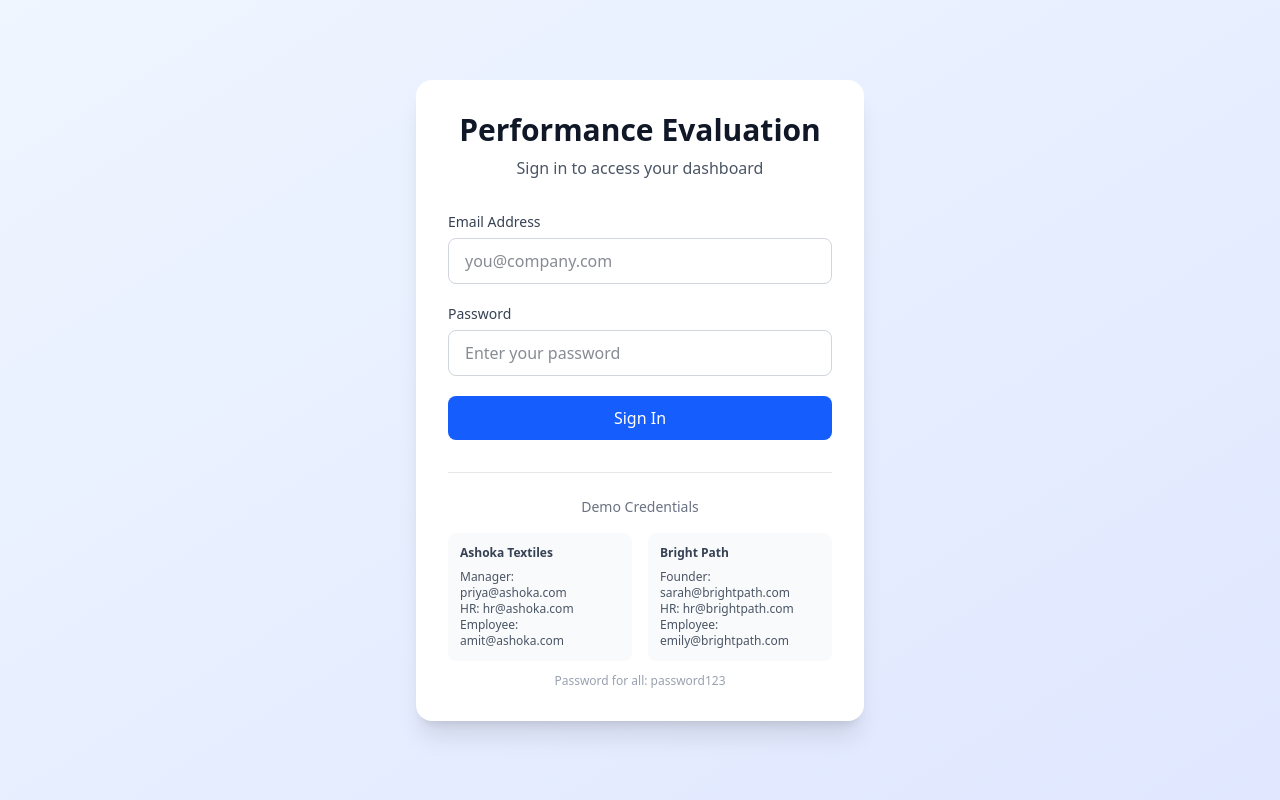
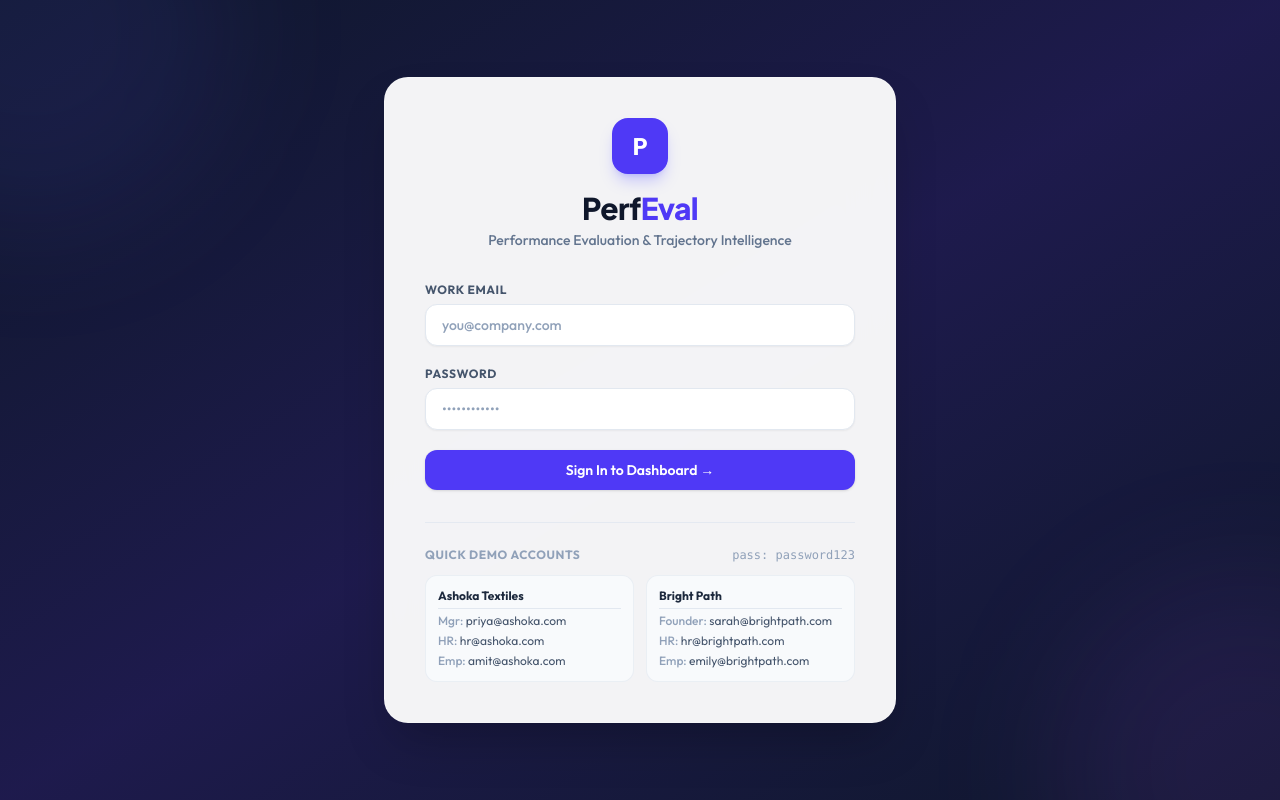
Before and after one commit to Aryan-040/Metrics, a Next.js app: page /login in a window 1280 px wide. Built offline with nearby package versions, Linux system fonts and the light colour scheme; no server answers.

Commit message:
feat: refresh UI/UX with a modern design system, updated typography, and polished login dashboard styling.

```diff
--- a/src/app/globals.css
+++ b/src/app/globals.css
@@ -3,11 +3,11 @@
 :root {
   --background: #f8fafc;
   --foreground: #0f172a;
-  --primary: #2563eb;
-  --primary-hover: #1d4ed8;
+  --primary: #4f46e5;
+  --primary-hover: #4338ca;
   --secondary: #64748b;
-  --success: #16a34a;
-  --warning: #ca8a04;
+  --success: #059669;
+  --warning: #d97706;
   --danger: #dc2626;
   --border: #e2e8f0;
   --card: #ffffff;
@@ -24,54 +24,69 @@
   --color-danger: var(--danger);
   --color-border: var(--border);
   --color-card: var(--card);
-  --font-sans: var(--font-geist-sans);
-  --font-mono: var(--font-geist-mono);
+  --font-display: var(--font-display), 'Plus Jakarta Sans', system-ui, sans-serif;
+  --font-sans: var(--font-sans), 'Outfit', system-ui, sans-serif;
 }
 
 body {
-  background: var(--background);
+  background-color: var(--background);
   color: var(--foreground);
-  font-family: system-ui, -apple-system, BlinkMacSystemFont, 'Segoe UI', Roboto, sans-serif;
+  font-family: var(--font-sans), 'Outfit', system-ui, -apple-system, sans-serif;
+  -webkit-font-smoothing: antialiased;
 }
 
-/* Form styles */
+h1, h2, h3, h4, h5, h6 {
+  font-family: var(--font-display), 'Plus Jakarta Sans', system-ui, sans-serif;
+  letter-spacing: -0.02em;
+}
+
+/* Custom UI Utilities */
 .form-input {
-  @apply w-full px-4 py-2.5 border border-gray-300 rounded-lg focus:outline-none focus:ring-2 focus:ring-blue-500 focus:border-transparent transition-all;
+  @apply w-full px-4 py-2.5 bg-white border border-slate-200 rounded-xl focus:outline-none focus:ring-2 focus:ring-indigo-500/20 focus:border-indigo-600 transition-all text-slate-900 placeholder:text-slate-400 text-sm font-medium shadow-xs;
 }
 
 .form-label {
-  @apply block text-sm font-medium text-gray-700 mb-1.5;
+  @apply block text-xs font-bold uppercase tracking-wider text-slate-600 mb-1.5;
 }
 
 .btn-primary {
-  @apply w-full bg-blue-600 text-white py-2.5 px-4 rounded-lg font-medium hover:bg-blue-700 focus:outline-none focus:ring-2 focus:ring-blue-500 focus:ring-offset-2 disabled:opacity-50 disabled:cursor-not-allowed transition-all;
+  @apply w-full bg-indigo-600 text-white py-2.5 px-4 rounded-xl font-semibold hover:bg-indigo-700 active:scale-[0.99] focus:outline-none focus:ring-2 focus:ring-indigo-500 focus:ring-offset-2 disabled:opacity-50 disabled:cursor-not-allowed transition-all shadow-sm text-sm flex items-center justify-center gap-2;
 }
 
 .btn-secondary {
-  @apply w-full bg-gray-100 text-gray-700 py-2.5 px-4 rounded-lg font-medium hover:bg-gray-200 focus:outline-none focus:ring-2 focus:ring-gray-500 focus:ring-offset-2 disabled:opacity-50 disabled:cursor-not-allowed transition-all;
+  @apply w-full bg-slate-100 text-slate-700 py-2.5 px-4 rounded-xl font-semibold hover:bg-slate-200 active:scale-[0.99] focus:outline-none focus:ring-2 focus:ring-slate-400 focus:ring-offset-2 disabled:opacity-50 disabled:cursor-not-allowed transition-all text-sm flex items-center justify-center gap-2;
 }
 
 .card {
-  @apply bg-white rounded-xl shadow-sm border border-gray-200 p-6;
+  @apply bg-white rounded-2xl shadow-sm border border-slate-200/80 p-6 transition-all;
+}
+
+.card-interactive {
+  @apply bg-white rounded-2xl shadow-sm border border-slate-200/80 p-6 hover:shadow-md hover:border-slate-300 transition-all cursor-pointer;
 }
 
 /* Score badge styles */
 .score-badge {
-  @apply inline-flex items-center justify-center w-8 h-8 rounded-full text-sm font-semibold;
+  @apply inline-flex items-center justify-center w-8 h-8 rounded-full text-sm font-bold shadow-xs;
 }
 
-.score-1 { @apply bg-red-100 text-red-700; }
-.score-2 { @apply bg-orange-100 text-orange-700; }
-.score-3 { @apply bg-yellow-100 text-yellow-700; }
-.score-4 { @apply bg-green-100 text-green-700; }
-.score-5 { @apply bg-emerald-100 text-emerald-700; }
+.score-1 { @apply bg-rose-100 text-rose-800 border border-rose-200; }
+.score-2 { @apply bg-amber-100 text-amber-800 border border-amber-200; }
+.score-3 { @apply bg-yellow-100 text-yellow-800 border border-yellow-200; }
+.score-4 { @apply bg-emerald-100 text-emerald-800 border border-emerald-200; }
+.score-5 { @apply bg-teal-100 text-teal-800 border border-teal-200; }
 
 /* Status badges */
 .badge {
-  @apply inline-flex items-center px-2.5 py-0.5 rounded-full text-xs font-medium;
+  @apply inline-flex items-center px-2.5 py-0.5 rounded-full text-xs font-semibold tracking-wide;
 }
 
-.badge-success { @apply bg-green-100 text-green-700; }
-.badge-warning { @apply bg-yellow-100 text-yellow-700; }
-.badge-danger { @apply bg-red-100 text-red-700; }
-.badge-info { @apply bg-blue-100 text-blue-700; }
+.badge-success { @apply bg-emerald-50 text-emerald-700 border border-emerald-200; }
+.badge-warning { @apply bg-amber-50 text-amber-700 border border-amber-200; }
+.badge-danger { @apply bg-rose-50 text-rose-700 border border-rose-200; }
+.badge-info { @apply bg-indigo-50 text-indigo-700 border border-indigo-200; }
+
+/* Glassmorphism */
+.glass-nav {
+  @apply sticky top-0 z-40 bg-white/85 backdrop-blur-md border-b border-slate-200/80 shadow-xs;
+}
--- a/src/app/layout.tsx
+++ b/src/app/layout.tsx
@@ -1,29 +1,33 @@
 import type { Metadata } from "next";
-import { Geist, Geist_Mono } from "next/font/google";
+import { Plus_Jakarta_Sans, Outfit } from "next/font/google";
 import "./globals.css";
 
-const geistSans = Geist({
-  variable: "--font-geist-sans",
+const displayFont = Plus_Jakarta_Sans({
+  variable: "--font-display",
   subsets: ["latin"],
+  weight: ["500", "600", "700", "800"],
 });
 
-const geistMono = Geist_Mono({
-  variable: "--font-geist-mono",
+const bodyFont = Outfit({
+  variable: "--font-sans",
   subsets: ["latin"],
+  weight: ["400", "500", "600", "700"],
 });
 
 export const metadata: Metadata = {
-  title: "Performance Evaluation Tool",
-  description: "Monthly performance feedback for teams",
+  title: "PerfEval — Performance Evaluation & Trajectory Tool",
+  description: "Continuous performance evaluation, transparent feedback, and growth tracking for modern teams.",
 };
 
-export default function RootLayout({ children }: LayoutProps<"/">) {
+export default function RootLayout({ children }: { children: React.ReactNode }) {
   return (
     <html
       lang="en"
-      className={`${geistSans.variable} ${geistMono.variable} h-full antialiased`}
+      className={`${displayFont.variable} ${bodyFont.variable} h-full antialiased`}
     >
-      <body className="min-h-full flex flex-col bg-gray-50">{children}</body>
+      <body className="min-h-full flex flex-col font-sans bg-slate-50 text-slate-900 selection:bg-indigo-500 selection:text-white">
+        {children}
+      </body>
     </html>
   );
 }
--- a/src/app/login/login-form.tsx
+++ b/src/app/login/login-form.tsx
@@ -14,14 +14,17 @@ export function LoginForm() {
   return (
     <form action={action} className="space-y-5">
       {state?.message && (
-        <div className="bg-red-50 border border-red-200 text-red-700 px-4 py-3 rounded-lg text-sm">
-          {state.message}
+        <div className="bg-rose-50 border border-rose-200 text-rose-700 px-4 py-3 rounded-xl text-sm font-medium flex items-center gap-2">
+          <svg className="w-4 h-4 text-rose-600 shrink-0" fill="none" stroke="currentColor" viewBox="0 0 24 24">
+            <path strokeLinecap="round" strokeLinejoin="round" strokeWidth={2} d="M12 8v4m0 4h.01M21 12a9 9 0 11-18 0 9 9 0 0118 0z" />
+          </svg>
+          <span>{state.message}</span>
         </div>
       )}
 
       <div>
         <label htmlFor="email" className="form-label">
-          Email Address
+          Work Email
         </label>
         <input
           id="email"
@@ -33,7 +36,7 @@ export function LoginForm() {
           placeholder="you@company.com"
         />
         {state?.errors?.email && (
-          <p className="mt-1 text-sm text-red-600">{state.errors.email[0]}</p>
+          <p className="mt-1 text-xs text-rose-600 font-medium">{state.errors.email[0]}</p>
         )}
       </div>
 
@@ -48,28 +51,30 @@ export function LoginForm() {
           autoComplete="current-password"
           required
           className="form-input"
-          placeholder="Enter your password"
+          placeholder="••••••••••••"
         />
         {state?.errors?.password && (
-          <p className="mt-1 text-sm text-red-600">{state.errors.password[0]}</p>
+          <p className="mt-1 text-xs text-rose-600 font-medium">{state.errors.password[0]}</p>
         )}
       </div>
 
       <button
         type="submit"
         disabled={pending}
-        className="btn-primary flex items-center justify-center gap-2"
+        className="btn-primary"
       >
         {pending ? (
           <>
-            <svg className="animate-spin h-5 w-5 text-white" xmlns="http://www.w3.org/2000/svg" fill="none" viewBox="0 0 24 24">
-              <circle className="opacity-25" cx="12" cy="12" r="10" stroke="currentColor" strokeWidth="4"></circle>
-              <path className="opacity-75" fill="currentColor" d="M4 12a8 8 0 018-8V0C5.373 0 0 5.373 0 12h4zm2 5.291A7.962 7.962 0 014 12H0c0 3.042 1.135 5.824 3 7.938l3-2.647z"></path>
+            <svg className="animate-spin h-4 w-4 text-white" xmlns="http://www.w3.org/2000/svg" fill="none" viewBox="0 0 24 24">
+              <circle className="opacity-25" cx="12" cy="12" r="10" stroke="currentColor" strokeWidth="4" />
+              <path className="opacity-75" fill="currentColor" d="M4 12a8 8 0 018-8V0C5.373 0 0 5.373 0 12h4zm2 5.291A7.962 7.962 0 014 12H0c0 3.042 1.135 5.824 3 7.938l3-2.647z" />
             </svg>
-            Signing in...
+            Signing In...
           </>
         ) : (
-          'Sign In'
+          <>
+            Sign In to Dashboard →
+          </>
         )}
       </button>
     </form>
--- a/src/app/login/page.tsx
+++ b/src/app/login/page.tsx
@@ -2,39 +2,49 @@ import { LoginForm } from './login-form'
 
 export default function LoginPage() {
   return (
-    <div className="min-h-screen flex items-center justify-center bg-gradient-to-br from-blue-50 to-indigo-100 px-4">
-      <div className="w-full max-w-md">
-        <div className="bg-white rounded-2xl shadow-xl p-8">
+    <div className="min-h-screen flex items-center justify-center bg-gradient-to-br from-slate-900 via-indigo-950 to-slate-900 px-4 py-12 relative overflow-hidden">
+      {/* Background ambient lighting */}
+      <div className="absolute -top-40 -left-40 w-96 h-96 bg-indigo-500/10 rounded-full blur-3xl" />
+      <div className="absolute -bottom-40 -right-40 w-96 h-96 bg-purple-500/10 rounded-full blur-3xl" />
+
+      <div className="w-full max-w-lg relative z-10">
+        <div className="bg-white/95 backdrop-blur-xl rounded-3xl shadow-2xl p-8 sm:p-10 border border-white/20">
           <div className="text-center mb-8">
-            <h1 className="text-3xl font-bold text-gray-900 mb-2">
-              Performance Evaluation
+            <div className="inline-flex items-center justify-center w-14 h-14 rounded-2xl bg-indigo-600 text-white font-extrabold text-2xl shadow-lg shadow-indigo-500/30 mb-4">
+              P
+            </div>
+            <h1 className="text-3xl font-extrabold text-slate-900 tracking-tight">
+              Perf<span className="text-indigo-600">Eval</span>
             </h1>
-            <p className="text-gray-600">
-              Sign in to access your dashboard
+            <p className="text-slate-500 text-sm mt-1 font-medium">
+              Performance Evaluation & Trajectory Intelligence
             </p>
           </div>
 
           <LoginForm />
 
-          <div className="mt-8 pt-6 border-t border-gray-200">
-            <p className="text-sm text-gray-500 text-center mb-4">Demo Credentials</p>
-            <div className="grid grid-cols-2 gap-4 text-xs">
-              <div className="bg-gray-50 rounded-lg p-3">
-                <p className="font-semibold text-gray-700 mb-2">Ashoka Textiles</p>
-                <p className="text-gray-600">Manager: priya@ashoka.com</p>
-                <p className="text-gray-600">HR: hr@ashoka.com</p>
-                <p className="text-gray-600">Employee: amit@ashoka.com</p>
+          {/* Quick Demo Credentials Panel */}
+          <div className="mt-8 pt-6 border-t border-slate-200/80">
+            <div className="flex items-center justify-between mb-3">
+              <span className="text-xs font-bold uppercase tracking-wider text-slate-400">Quick Demo Accounts</span>
+              <span className="text-xs text-slate-400 font-mono">pass: password123</span>
+            </div>
+
+            <div className="grid grid-cols-2 gap-3 text-xs">
+              <div className="bg-slate-50 rounded-xl p-3 border border-slate-200/60 space-y-1">
+                <p className="font-bold text-slate-800 border-b border-slate-200 pb-1">Ashoka Textiles</p>
+                <p className="text-slate-600"><span className="text-slate-400 font-medium">Mgr:</span> priya@ashoka.com</p>
+                <p className="text-slate-600"><span className="text-slate-400 font-medium">HR:</span> hr@ashoka.com</p>
+                <p className="text-slate-600"><span className="text-slate-400 font-medium">Emp:</span> amit@ashoka.com</p>
               </div>
-              <div className="bg-gray-50 rounded-lg p-3">
-                <p className="font-semibold text-gray-700 mb-2">Bright Path</p>
-                <p className="text-gray-600">Founder: sarah@brightpath.com</p>
-                <p className="text-gray-600">HR: hr@brightpath.com</p>
-                <p className="text-gray-600">Employee: emily@brightpath.com</p>
+
+              <div className="bg-slate-50 rounded-xl p-3 border border-slate-200/60 space-y-1">
+                <p className="font-bold text-slate-800 border-b border-slate-200 pb-1">Bright Path</p>
+                <p className="text-slate-600"><span className="text-slate-400 font-medium">Founder:</span> sarah@brightpath.com</p>
+                <p className="text-slate-600"><span className="text-slate-400 font-medium">HR:</span> hr@brightpath.com</p>
+                <p className="text-slate-600"><span className="text-slate-400 font-medium">Emp:</span> emily@brightpath.com</p>
               </div>
             </div>
-            <p className="text-xs text-gray-400 text-center mt-3">
-              Password for all: password123
-            </p>
           </div>
         </div>
       </div>
--- a/src/components/layout/app-navigation.tsx
+++ b/src/components/layout/app-navigation.tsx
@@ -21,24 +21,37 @@ export function AppNavigation({ user }: AppNavigationProps) {
   ]
 
   return (
-    <nav className="bg-white shadow-sm border-b border-gray-200">
+    <nav className="glass-nav">
       <div className="max-w-7xl mx-auto px-4 sm:px-6 lg:px-8">
-        <div className="flex justify-between h-16">
-          <div className="flex items-center">
-            <Link href="/app/dashboard" className="flex items-center">
-              <span className="text-xl font-bold text-blue-600">PerfEval</span>
+        <div className="flex justify-between h-16 items-center">
+          {/* Logo & Links */}
+          <div className="flex items-center gap-8">
+            <Link href="/app/dashboard" className="flex items-center gap-2.5 group">
+              <div className="w-9 h-9 rounded-xl bg-indigo-600 text-white flex items-center justify-center font-extrabold text-lg shadow-md shadow-indigo-500/20 group-hover:scale-105 transition-transform">
+                P
+              </div>
+              <div className="flex flex-col">
+                <span className="text-lg font-bold text-slate-900 tracking-tight leading-none group-hover:text-indigo-600 transition-colors">
+                  Perf<span className="text-indigo-600">Eval</span>
+                </span>
+                <span className="text-[10px] font-semibold text-slate-400 uppercase tracking-widest leading-none mt-1">
+                  Workspace
+                </span>
+              </div>
             </Link>
-            <div className="hidden sm:ml-8 sm:flex sm:space-x-4">
+
+            {/* Desktop Navigation Links */}
+            <div className="hidden md:flex items-center gap-1.5 bg-slate-100/70 p-1 rounded-xl border border-slate-200/60">
               {navigation.filter(item => item.show).map((item) => {
-                const isActive = pathname === item.href || pathname.startsWith(item.href + '/')
+                const isActive = pathname === item.href || (item.href !== '/app/dashboard' && pathname.startsWith(item.href))
                 return (
                   <Link
                     key={item.name}
                     href={item.href}
-                    className={`inline-flex items-center px-3 py-2 text-sm font-medium rounded-lg transition-colors ${
+                    className={`px-3.5 py-1.5 text-xs font-semibold rounded-lg transition-all ${
                       isActive
-                        ? 'bg-blue-50 text-blue-700'
-                        : 'text-gray-600 hover:text-gray-900 hover:bg-gray-50'
+                        ? 'bg-white text-indigo-600 shadow-xs font-bold'
+                        : 'text-slate-600 hover:text-slate-900 hover:bg-white/60'
                     }`}
                   >
                     {item.name}
@@ -48,29 +61,45 @@ export function AppNavigation({ user }: AppNavigationProps) {
             </div>
           </div>
 
+          {/* Right User Bar */}
           <div className="flex items-center gap-4">
-            <div className="hidden sm:block text-right">
-              <p className="text-sm font-medium text-gray-900">{user.name}</p>
-              <p className="text-xs text-gray-500">{user.companyName}</p>
+            <div className="hidden sm:flex items-center gap-3 pl-4 border-l border-slate-200">
+              <div className="w-8 h-8 rounded-full bg-slate-200 text-slate-700 font-bold flex items-center justify-center text-xs">
+                {user.name.charAt(0)}
+              </div>
+              <div className="text-left">
+                <p className="text-xs font-bold text-slate-900 leading-tight">{user.name}</p>
+                <div className="flex items-center gap-1.5 mt-0.5">
+                  <span className="text-[10px] font-medium text-slate-400 truncate max-w-[120px]">
+                    {user.companyName}
+                  </span>
+                  {userIsManager && (
+                    <span className="text-[9px] font-extrabold uppercase tracking-wider px-1.5 py-0.2 bg-purple-100 text-purple-700 rounded">
+                      Manager
+                    </span>
+                  )}
+                </div>
+              </div>
             </div>
+
             <LogoutButton />
           </div>
         </div>
       </div>
 
-      {/* Mobile navigation */}
-      <div className="sm:hidden border-t border-gray-200 px-4 py-2">
-        <div className="flex flex-wrap gap-2">
+      {/* Mobile navigation bar */}
+      <div className="md:hidden border-t border-slate-200/80 px-4 py-2 bg-slate-50/80">
+        <div className="flex flex-wrap gap-1.5">
           {navigation.filter(item => item.show).map((item) => {
-            const isActive = pathname === item.href || pathname.startsWith(item.href + '/')
+            const isActive = pathname === item.href || (item.href !== '/app/dashboard' && pathname.startsWith(item.href))
             return (
               <Link
                 key={item.name}
                 href={item.href}
-                className={`px-3 py-1.5 text-sm font-medium rounded-lg ${
+                className={`px-3 py-1.5 text-xs font-semibold rounded-lg transition-all ${
                   isActive
-                    ? 'bg-blue-50 text-blue-700'
-                    : 'text-gray-600 hover:bg-gray-50'
+                    ? 'bg-indigo-600 text-white shadow-xs'
+                    : 'text-slate-600 hover:bg-slate-200/60'
                 }`}
               >
                 {item.name}
--- a/src/components/layout/hr-navigation.tsx
+++ b/src/components/layout/hr-navigation.tsx
@@ -18,25 +18,36 @@ export function HRNavigation({ user }: HRNavigationProps) {
   ]
 
   return (
-    <nav className="bg-white shadow-sm border-b border-gray-200">
+    <nav className="glass-nav">
       <div className="max-w-7xl mx-auto px-4 sm:px-6 lg:px-8">
-        <div className="flex justify-between h-16">
-          <div className="flex items-center">
-            <Link href="/hr/dashboard" className="flex items-center">
-              <span className="text-xl font-bold text-purple-600">PerfEval</span>
-              <span className="ml-2 px-2 py-0.5 bg-purple-100 text-purple-700 text-xs font-medium rounded">HR</span>
+        <div className="flex justify-between h-16 items-center">
+          {/* Brand & Nav */}
+          <div className="flex items-center gap-8">
+            <Link href="/hr/dashboard" className="flex items-center gap-2.5 group">
+              <div className="w-9 h-9 rounded-xl bg-purple-600 text-white flex items-center justify-center font-extrabold text-lg shadow-md shadow-purple-500/20 group-hover:scale-105 transition-transform">
+                HR
+              </div>
+              <div className="flex flex-col">
+                <span className="text-lg font-bold text-slate-900 tracking-tight leading-none group-hover:text-purple-600 transition-colors">
+                  Perf<span className="text-purple-600">Eval</span>
+                </span>
+                <span className="text-[10px] font-semibold text-slate-400 uppercase tracking-widest leading-none mt-1">
+                  HR Portal
+                </span>
+              </div>
             </Link>
-            <div className="hidden sm:ml-8 sm:flex sm:space-x-4">
+
+            <div className="hidden md:flex items-center gap-1.5 bg-slate-100/70 p-1 rounded-xl border border-slate-200/60">
               {navigation.map((item) => {
                 const isActive = pathname === item.href
                 return (
                   <Link
                     key={item.name}
                     href={item.href}
-                    className={`inline-flex items-center px-3 py-2 text-sm font-medium rounded-lg transition-colors ${
+                    className={`px-3.5 py-1.5 text-xs font-semibold rounded-lg transition-all ${
                       isActive
-                        ? 'bg-purple-50 text-purple-700'
-                        : 'text-gray-600 hover:text-gray-900 hover:bg-gray-50'
+                        ? 'bg-white text-purple-600 shadow-xs font-bold'
+                        : 'text-slate-600 hover:text-slate-900 hover:bg-white/60'
                     }`}
                   >
                     {item.name}
@@ -46,35 +57,45 @@ export function HRNavigation({ user }: HRNavigationProps) {
             </div>
           </div>
 
+          {/* Right Actions */}
           <div className="flex items-center gap-4">
-            <div className="hidden sm:block text-right">
-              <p className="text-sm font-medium text-gray-900">{user.name}</p>
-              <p className="text-xs text-gray-500">{user.companyName}</p>
-            </div>
             <Link
               href="/app/dashboard"
-              className="text-sm text-gray-600 hover:text-gray-900"
+              className="text-xs font-semibold text-slate-600 hover:text-slate-900 bg-slate-100 hover:bg-slate-200 px-3 py-1.5 rounded-lg transition-all"
             >
-              Employee View
+              Employee View →
             </Link>
+
+            <div className="hidden sm:flex items-center gap-3 pl-3 border-l border-slate-200">
+              <div className="w-8 h-8 rounded-full bg-purple-100 text-purple-700 font-bold flex items-center justify-center text-xs">
+                {user.name.charAt(0)}
+              </div>
+              <div className="text-left">
+                <p className="text-xs font-bold text-slate-900 leading-tight">{user.name}</p>
+                <p className="text-[10px] font-medium text-slate-400 truncate max-w-[120px]">
+                  {user.companyName}
+                </p>
+              </div>
+            </div>
+
             <LogoutButton />
           </div>
         </div>
       </div>
 
-      {/* Mobile navigation */}
-      <div className="sm:hidden border-t border-gray-200 px-4 py-2">
-        <div className="flex flex-wrap gap-2">
+      {/* Mobile nav */}
+      <div className="md:hidden border-t border-slate-200/80 px-4 py-2 bg-slate-50/80">
+        <div className="flex flex-wrap gap-1.5">
           {navigation.map((item) => {
             const isActive = pathname === item.href
             return (
               <Link
                 key={item.name}
                 href={item.href}
-                className={`px-3 py-1.5 text-sm font-medium rounded-lg ${
+                className={`px-3 py-1.5 text-xs font-semibold rounded-lg transition-all ${
                   isActive
-                    ? 'bg-purple-50 text-purple-700'
-                    : 'text-gray-600 hover:bg-gray-50'
+                    ? 'bg-purple-600 text-white shadow-xs'
+                    : 'text-slate-600 hover:bg-slate-200/60'
                 }`}
               >
                 {item.name}
```
